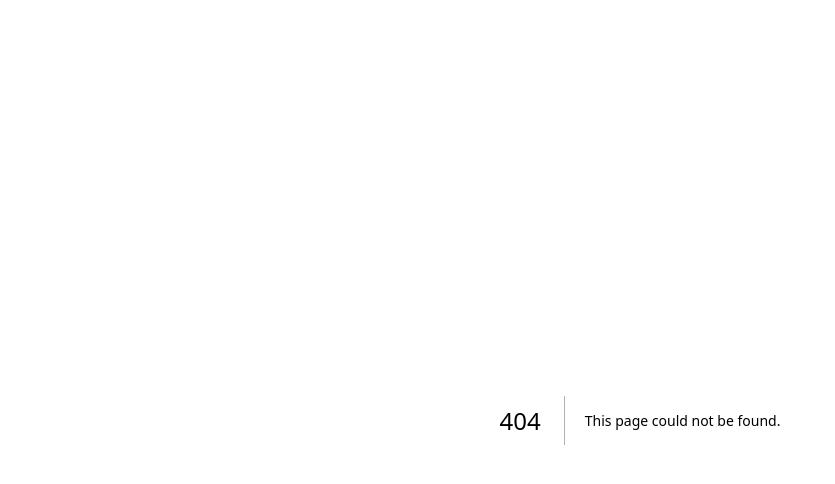
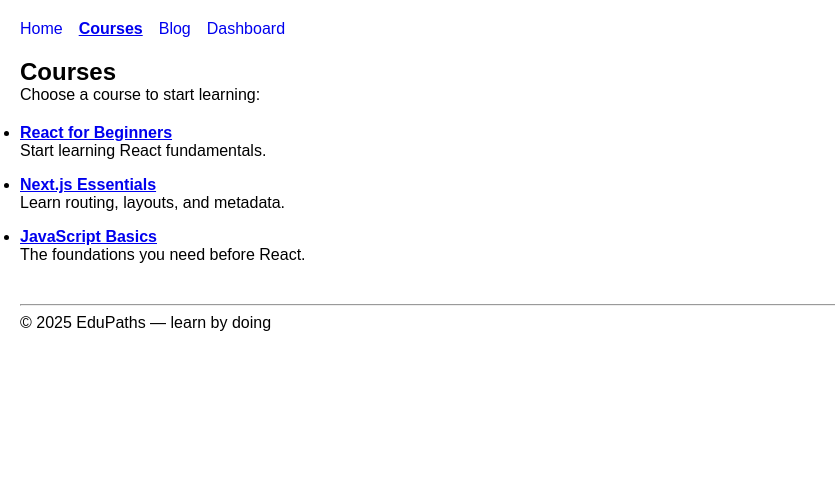
Before and after one commit to harsh154-hk/EduPaths, a Next.js app: page /courses in a window 1280 px wide. Before the commit this address had no page. Shown: the top 484 px of the page, without its empty margins (0-835 px from the left). Built offline with nearby package versions, Linux system fonts and the light colour scheme.

Commit message:
add courses listing page with private utils data

```diff
--- /dev/null
+++ b/app/(site)/courses/page.tsx
@@ -0,0 +1,26 @@
+import Link from "next/link";
+import { courses } from "../../_utils/courses";
+
+export const metadata = {
+  title: "Courses — EduPaths",
+};
+
+export default function CoursesPage() {
+  return (
+    <section>
+      <h1>Courses</h1>
+      <p>Choose a course to start learning:</p>
+
+      <ul style={{ marginTop: 20 }}>
+        {courses.map((course) => (
+          <li key={course.id} style={{ marginBottom: 16 }}>
+            <Link href={`/courses/${course.id}`}>
+              <strong>{course.title}</strong>
+            </Link>
+            <p>{course.description}</p>
+          </li>
+        ))}
+      </ul>
+    </section>
+  );
+}
--- /dev/null
+++ b/app/_utils/courses.ts
@@ -0,0 +1,17 @@
+export const courses = [
+  {
+    id: "react-basics",
+    title: "React for Beginners",
+    description: "Start learning React fundamentals.",
+  },
+  {
+    id: "nextjs-essentials",
+    title: "Next.js Essentials",
+    description: "Learn routing, layouts, and metadata.",
+  },
+  {
+    id: "javascript-basics",
+    title: "JavaScript Basics",
+    description: "The foundations you need before React.",
+  },
+];
```
Also changed, not shown: app/(site)/courses/data.ts (added).
